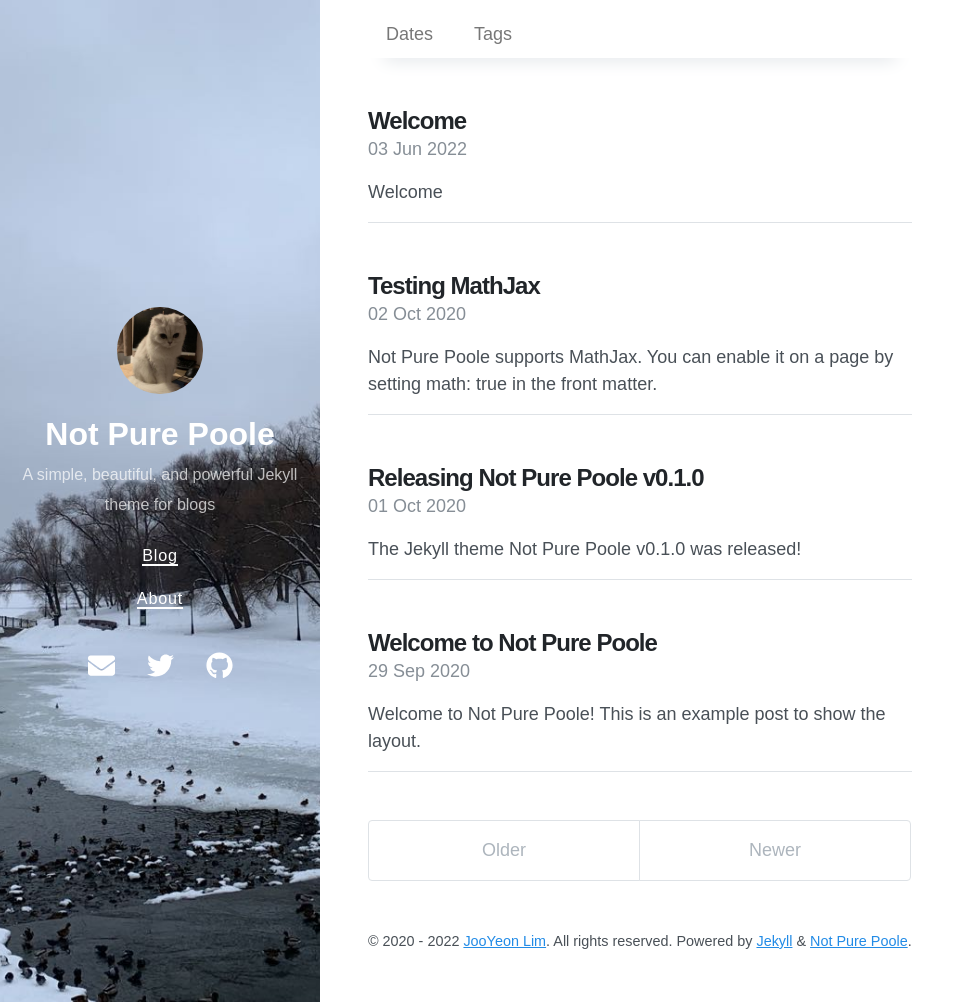
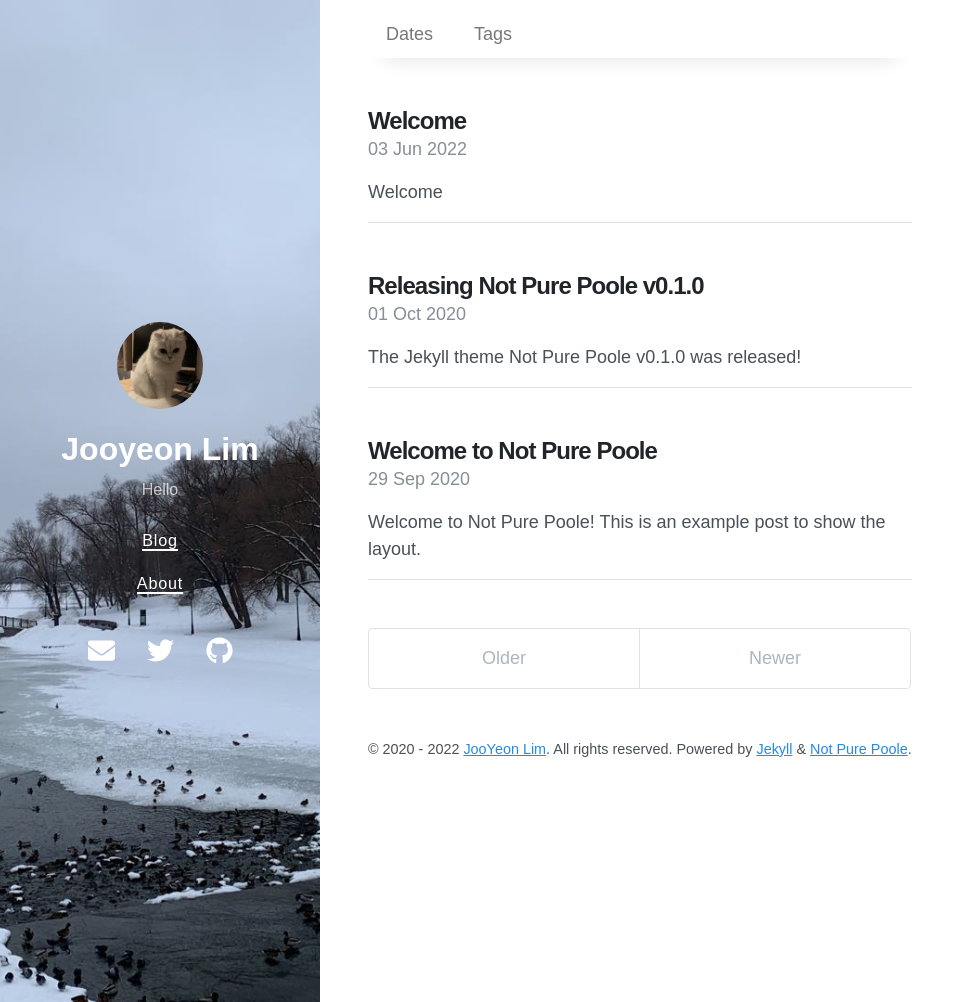
Before and after one commit to wwnduslim/wwnduslim.github.io, a Jekyll site: the page built from index.html, in a window 1280 px wide and 1002 px high. Shown: the whole window, without its empty margins (0-975 px from the left). Built offline with Jekyll 4.4.1, drawn with Linux system fonts in a browser that asks for light colours; nearby versions of some CDN libraries; the list of posts is cut into pages by our own code.

```diff
--- a/_config.yml
+++ b/_config.yml
@@ -1,6 +1,6 @@
 # Setup
-title: Not Pure Poole
-description: A simple, beautiful, and powerful Jekyll theme for blogs
+title: Jooyeon Lim
+description: Hello
 url: https://wwnduslim.github.io
 avatar: /avatar.jpeg
 paginate: 5
--- a/_posts/2020-10-02-testing-mathjax.md
+++ /dev/null
@@ -1,17 +0,0 @@
----
-layout: post
-title: Testing MathJax
-tags: mathjax
-math: true
-date: 2020-10-02 15:32 +0800
----
-Not Pure Poole supports [MathJax](https://www.mathjax.org/). You can enable it on a page by setting `math: true` in the front matter.
-
-An inline math: \\\(E=mc^2\\\).
-
-A display math:
-
-$$
-i\hbar \frac{\partial \Psi}{\partial t} = -\frac{\hbar^2}{2m}
-\frac{\partial^2 \Psi}{\partial x^2} + V \Psi
-$$
```
